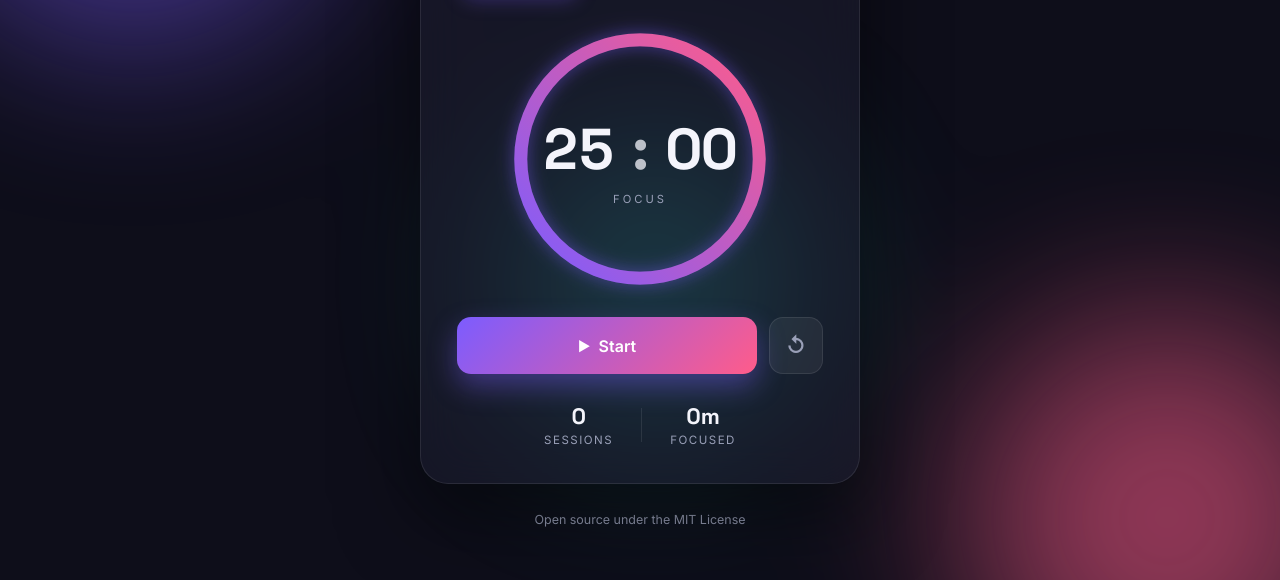
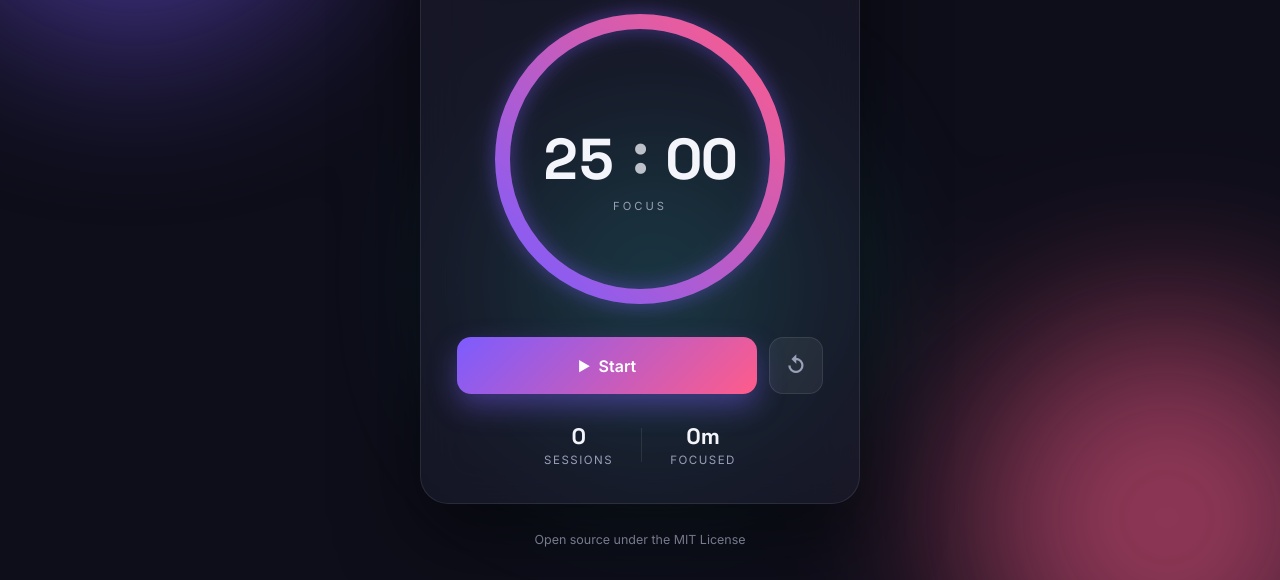
Before and after one commit to nureke-k/focusflow, a plain HTML site: page index.html in a window 1280 px wide. Shown: the part 220-800 px from the top of the page. Drawn offline with Linux system fonts and the light colour scheme.

Commit message:
Enlarge dial, center colon, center numbers with label beneath
Co-Authored-By: Claude Opus 4.8 <noreply@anthropic.com>

```diff
--- a/index.html
+++ b/index.html
@@ -7,7 +7,7 @@
   <link rel="preconnect" href="https://fonts.googleapis.com" />
   <link rel="preconnect" href="https://fonts.gstatic.com" crossorigin />
   <link href="https://fonts.googleapis.com/css2?family=Inter:wght@400;500;600;700&family=Space+Grotesk:wght@500;700&display=swap" rel="stylesheet" />
-  <link rel="stylesheet" href="style.css?v=4" />
+  <link rel="stylesheet" href="style.css?v=5" />
 </head>
 <body>
   <div class="backdrop" aria-hidden="true">
--- a/style.css
+++ b/style.css
@@ -149,8 +149,8 @@ body {
 /* ---------- Dial ---------- */
 .dial {
   position: relative;
-  width: 260px;
-  height: 260px;
+  width: 300px;
+  height: 300px;
   margin: 0 auto 1.75rem;
 }
 
@@ -182,15 +182,13 @@ body {
   position: absolute;
   inset: 0;
   display: flex;
-  flex-direction: column;
   align-items: center;
   justify-content: center;
-  gap: 0.35rem;
 }
 
 .clock {
   display: flex;
-  align-items: baseline;
+  align-items: center;
   justify-content: center;
   font-family: "Space Grotesk", sans-serif;
   font-size: 3.6rem;
@@ -221,7 +219,12 @@ body {
 
 .seg::selection { background: rgba(124, 92, 255, 0.45); }
 
-.colon { opacity: 0.75; padding: 0 1px; }
+.colon {
+  opacity: 0.75;
+  padding: 0 1px;
+  line-height: 1;
+  transform: translateY(-0.08em); /* optically center the colon with the digits */
+}
 
 /* Editable affordance only while paused */
 .dial:not(.running) .seg:hover { background: rgba(255, 255, 255, 0.09); }
@@ -235,6 +238,12 @@ body {
 .dial.running .seg { cursor: default; pointer-events: none; }
 
 .phase {
+  position: absolute;
+  left: 0;
+  right: 0;
+  top: 50%;
+  margin-top: 2.5rem; /* sit just beneath the vertically-centered numbers */
+  text-align: center;
   text-transform: uppercase;
   letter-spacing: 3px;
   font-size: 0.7rem;
```
